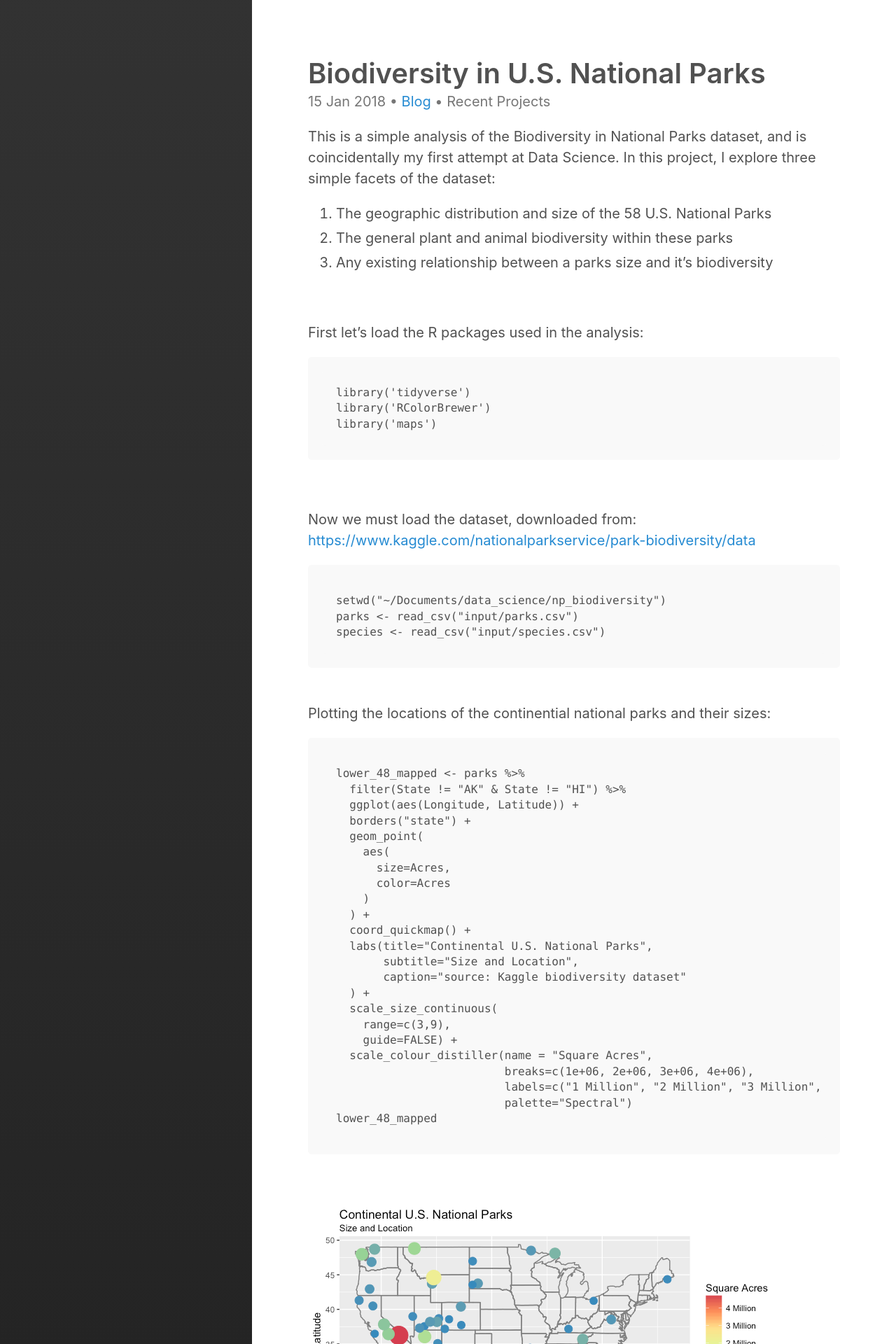
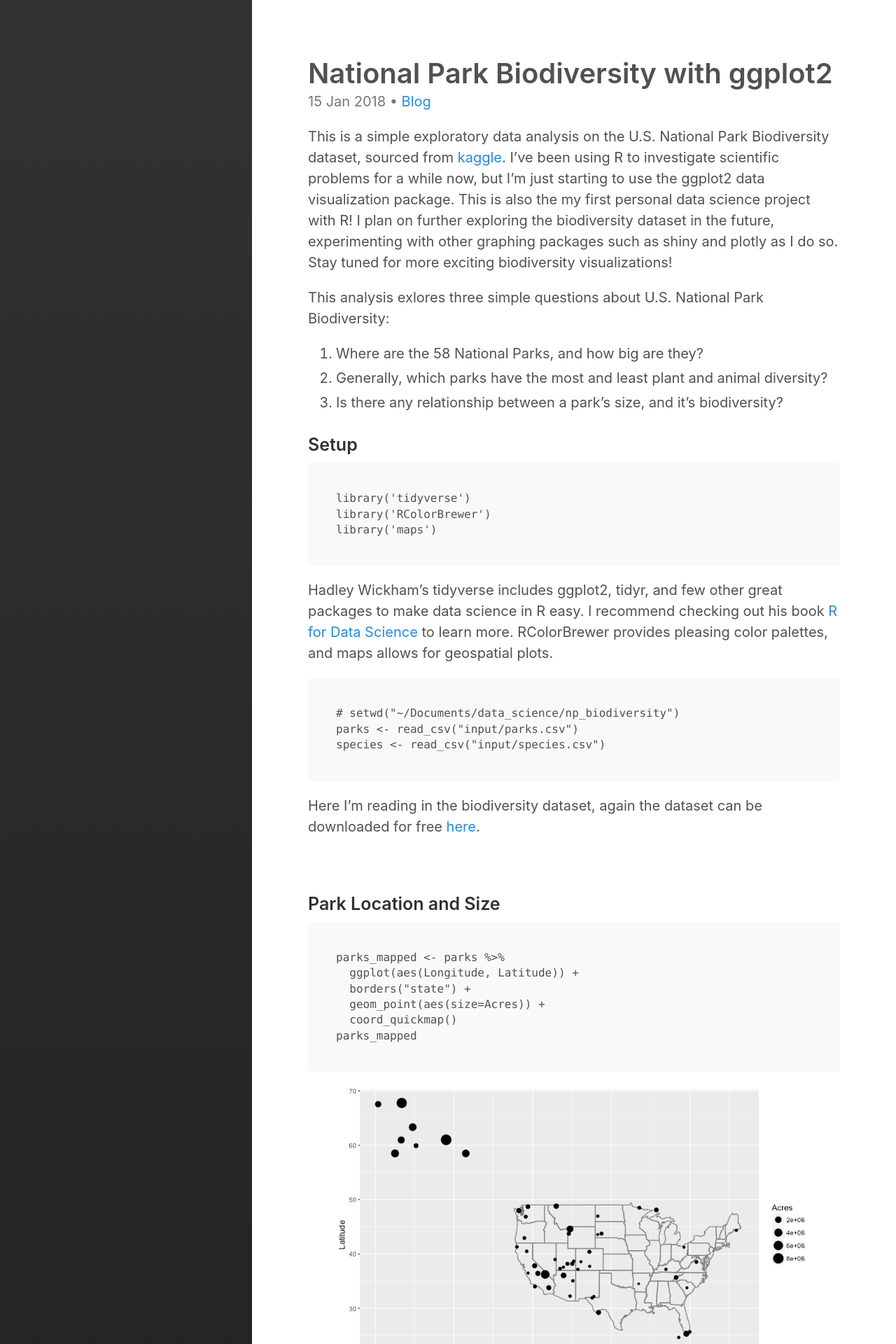
Before and after one commit to fisherra/fisherankney, a Jekyll site: the page built from _posts/2018-01-15-biodiversity.md, in a window 1280 px wide. Shown: the top 1920 px of the page at 70% size. Built offline with Jekyll 4.4.1, drawn with Linux system fonts in a browser that asks for light colours; some of the changed text lies outside the part shown.

Commit message:
np biodiversity reworkhalf done

```diff
--- a/_posts/2018-01-15-biodiversity.md
+++ b/_posts/2018-01-15-biodiversity.md
@@ -1,41 +1,54 @@
 ---
 layout: post
-title: "Biodiversity in U.S. National Parks"
+title: "National Park Biodiversity with ggplot2"
 categories:
   - Blog
-  - Recent Projects
 tags:
+- R
+- data visualization
+- ggplot2
 - biostatistics
 - ecology
 ---
+This is a simple exploratory data analysis on the U.S. National Park Biodiversity dataset, sourced from [kaggle](https://www.kaggle.com/nationalparkservice/park-biodiversity/data). I've been using R to investigate scientific problems for a while now, but I'm just starting to use the ggplot2 data visualization package. This is also the my first personal data science project with R! I plan on further exploring the biodiversity dataset in the future, experimenting with other graphing packages such as shiny and plotly as I do so. Stay tuned for more exciting biodiversity visualizations!
 
-This is a simple analysis of the Biodiversity in National Parks dataset,
-and is coincidentally my first attempt at Data Science. In this project,
-I explore three simple facets of the dataset:
+This analysis exlores three simple questions about U.S. National Park Biodiversity:
 
-1.  The geographic distribution and size of the 58 U.S. National Parks
-2.  The general plant and animal biodiversity within these parks
-3.  Any existing relationship between a parks size and it's biodiversity
+1. Where are the 58 National Parks, and how big are they?
+2. Generally, which parks have the most and least plant and animal diversity?
+3. Is there any relationship between a park's size, and it's biodiversity?
 
-<br  />
 
-First let's load the R packages used in the analysis:
+### Setup
 
     library('tidyverse')
     library('RColorBrewer')
     library('maps')
 
-<br  />
+Hadley Wickham's tidyverse includes ggplot2, tidyr, and few other great packages to make data science in R easy. I recommend checking out his book [R for Data Science](http://r4ds.had.co.nz/) to learn more. RColorBrewer provides pleasing color palettes, and maps allows for geospatial plots.
 
-Now we must load the dataset, downloaded from:<br  />
-<https://www.kaggle.com/nationalparkservice/park-biodiversity/data>
 
-    setwd("~/Documents/data_science/np_biodiversity")
+    # setwd("~/Documents/data_science/np_biodiversity")
     parks <- read_csv("input/parks.csv")
     species <- read_csv("input/species.csv")
 
-<br  /> Plotting the locations of the continential national parks and
-their sizes:
+Here I'm reading in the biodiversity dataset, again the dataset can be downloaded for free [here](https://www.kaggle.com/nationalparkservice/park-biodiversity/data).
+
+<br  />
+### Park Location and Size
+
+    parks_mapped <- parks %>%
+      ggplot(aes(Longitude, Latitude)) +
+      borders("state") +
+      geom_point(aes(size=Acres)) +
+      coord_quickmap()
+    parks_mapped
+
+![]({{ site.baseurl }}/images/np_biodiversity/ggplot-1.png)
+
+This is just a quick peak at the data. I create a new variable called parks_mapped, first copying the parks dataframe into it, then (%>%) calling a ggplot function. The mappings for this function are Longitude on the X axis, Latitude on the Y axis. Calling the build in borders("states") allows for a map to be projected around these points; unfortunately the borders function doesn't include Alaska and Hawaii. Next the points are plotted with their size according to how large the parks are in square acres. Coordinates are set to retain the maps ratio, and the parks\_map variable finally plotted.
+
+Let's cut out Alaska and Hawaii, and spruce up this visualization a little bit.
 
     lower_48_mapped <- parks %>%
       filter(State != "AK" & State != "HI") %>%
@@ -61,15 +74,16 @@ their sizes:
                              palette="Spectral")
     lower_48_mapped
 
-![]({{ site.baseurl}}/images/np_biodiversity/unnamed-chunk-3-1.png)
+![]({{ site.baseurl}}/images/np_biodiversity/ggplot-2.png)
 
-This map reveals that most continental parks are under 1 million square
-acres in size. A few exceptionally large parks include Everglades,
-Yellowstone, Death Valley, Glacier, and Olympic. <br  /> <br  />
+To create this map, first filtered out the national parks in Alaska and Hawaii. Then use the same visualization recipe as before, but this time I added in that the color of the points should also be determined by the size of the parks. Next add labels and spruce up the legend and color pallete, then plot the new visualization.
+
+From this visualization it is evident that most national parks are under 1 million square acres in size. The majority of national parks are found west of the Mississippi River, clumping around Utah, California, and Colorado.
 
 Which states have the most national parks?
 
-    # Create a table of number of national parks per state:
+    # Create a table of number of national parks per state
+
     parks_by_state <- parks %>%
       group_by(State) %>%
       summarise(num_of_parks = n()) %>%
@@ -77,6 +91,7 @@ Which states have the most national parks?
       ungroup(parks_by_state)
 
     # Create a graph to show the same:
+
     ggplot(parks_by_state) +
       geom_bar(aes(fct_reorder(State, num_of_parks), num_of_parks),
                stat="identity",
@@ -93,31 +108,34 @@ Which states have the most national parks?
       ) +
       coord_flip()
 
-![]({{ site.baseurl}}/images/np_biodiversity/unnamed-chunk-4-1.png)
+![]({{ site.baseurl}}/images/np_biodiversity/ggplot-3.png)
 
-Note that Wyoming, Montana, and Idaho are grouped under a single park
-(Yellowstone), Tennesee and North Carolina are grouped under a single
-park (Great Smokey Mountains), and California and Nevada are grouped
-under a single park (Death Valley). The grouped park doesn't
-double-count towards the individual state's count, so California
-actually has 8 national parks, Wyoming has 2, Montana has 2, and Nevada
-has 2.
+Alaska earns the title of "state with the most national parks", or does it? If you look closely California appears twice in the graph, once near the top with seven national parks, but again near the bottom combined with Nevada. California has a grand total of 8 national parks, sharing the top spot with Alaska. It appears twice because in the dataset, the variable \`State\` lists all of the states the national park is in. If the park is exclusively found in california, \`State\` returns CA, if the park is found in more than one state, as is the case with Death Valley, it'll return both states: CA, NV. Yellowstone and Great Smokey Mountain national parks both return multiple states as well.
+
 
 <br  />
 
-Plant Biodiversity
-==================
+### Plant Biodiversity Within the Parks
 
 <br  />
+
+    # Only include species that are present within the parks
+    # Also remove "national park" from each park name, it's redundant
 
     species_cleaned <- species %>%
       filter(Occurrence == "Present") %>%
       mutate(park_name = str_replace(`Park Name`, " Na.*", ""))
 
+
+    # Only include species that are algae, fungi, and plants
+
     plant_biodiv <- species_cleaned %>%
       filter(Category == "Algae" | Category == "Fungi" | Category == "Nonvascular Plant" | Category == "Vascular Plant") %>%
       group_by(park_name) %>%
       mutate(total_div = n())
+
+
+    # plot the plant biodiversity as a bar chart
 
     ggplot(plant_biodiv) +
       geom_bar(
@@ -133,7 +151,10 @@ Plant Biodiversity
       ) +
       coord_flip()
 
-![]({{ site.baseurl}}/images/np_biodiversity/unnamed-chunk-5-1.png)
+
+![]({{ site.baseurl}}/images/np_biodiversity/ggplot-4.png)
+
+Wow, there's a lot going on here! First and foremost, the majority of every national park's plant biodiversity is vascular plants; things like flowers, ferns, trees and shrubs.
 
 <br  />
 
```
Also changed, not shown: images/np_biodiversity/ggplot-1.png (added), images/np_biodiversity/ggplot-2.png (added), images/np_biodiversity/ggplot-3.png (renamed from images/np_biodiversity/unnamed-chunk-4-1.png), images/np_biodiversity/ggplot-4.png (added), images/np_biodiversity/unnamed-chunk-3-1.png (deleted), 1 other file.
